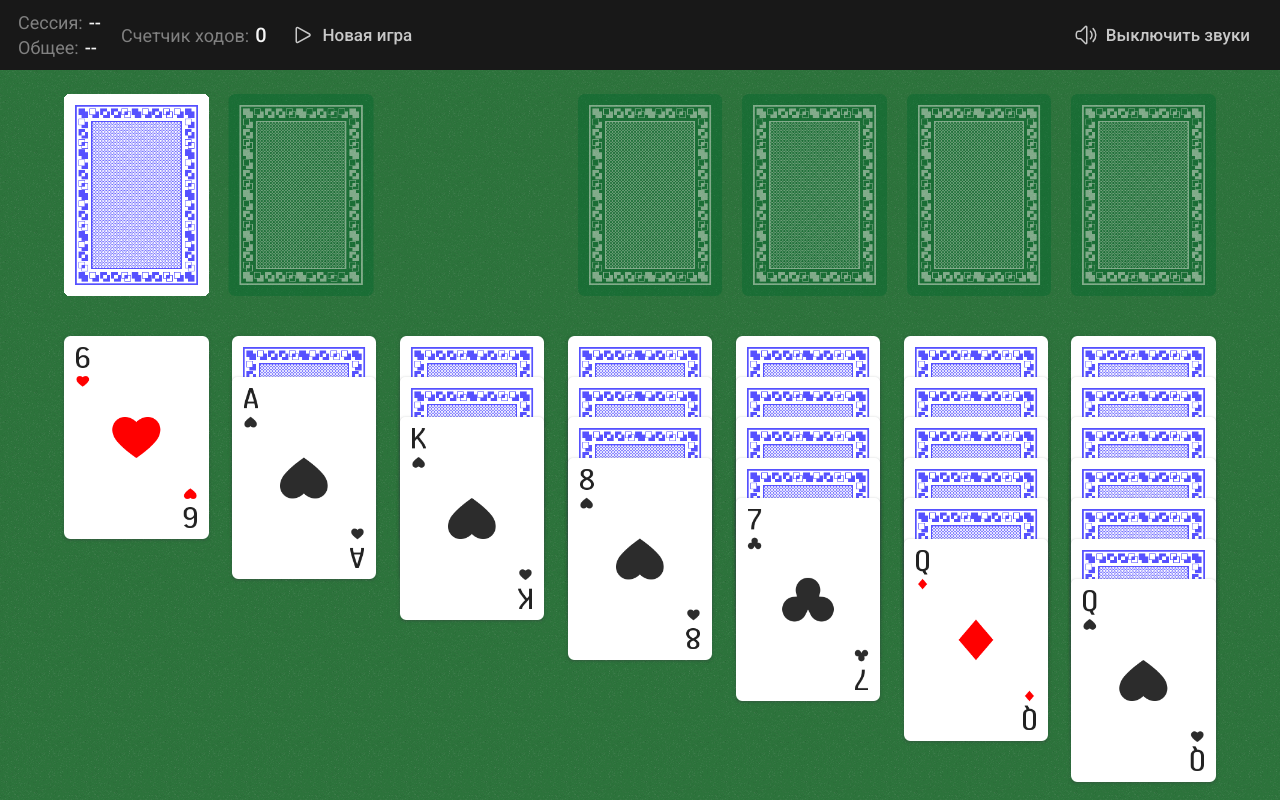
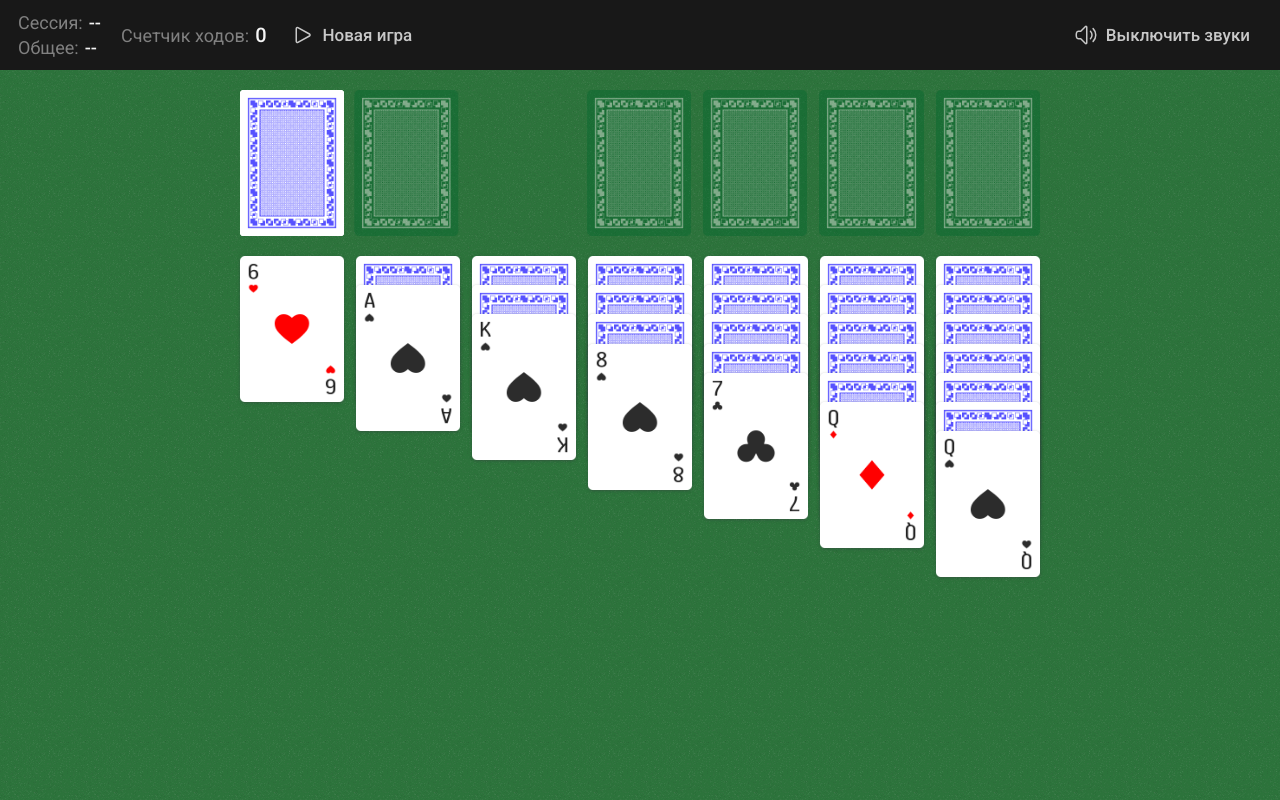
Before and after one commit to MiracleHorizon/solitaire, a Vue app: page /game in a window 1280 px wide. Built offline with nearby package versions, Linux system fonts and the light colour scheme.

Commit message:
feat: new card sizing

```diff
--- a/src/assets/styles/_variables.scss
+++ b/src/assets/styles/_variables.scss
@@ -1,22 +1,28 @@
-// Colors
+// I. Colors
 $white: #f5f5f5;
 $gray: #808080ff;
 $black: #181818;
 $board-green: #2c733bff;
 
-// Sizes
+// II. Sizes
 $header-height: 70px;
 
-$content-width: 90vw;
-$column-gap: 20px;
-$column-gap-small-screen: 8px;
-$columns: 7;
+// 1. Content
+$large-screen-content-width: 800px;
+$small-screen-content-width: 95vw;
+$small-content-max-width-bp: calc($large-screen-content-width + 50px);
 
-$card-width: calc($content-width / $columns - $column-gap);
-$card-width-small-screen: calc(
-  $content-width / $columns - $column-gap-small-screen
+// 2. Cards
+$card-x-gap: 10px;
+$total-columns: 7;
+$card-height-width-aspect-ratio: 0.71428571429;
+
+// - Width
+$card-width: calc(($large-screen-content-width / $total-columns) - $card-x-gap);
+$small-card-width: calc(
+  ($small-screen-content-width / $total-columns) - $card-x-gap
 );
-$height: calc(($content-width / $columns - $column-gap) * 1.4);
-$height-small: calc(
-  ($content-width / $columns - $column-gap-small-screen) * 1.4
-);
+
+// - Height
+$card-height: calc($card-width / $card-height-width-aspect-ratio);
+$small-card-height: calc($small-card-width / $card-height-width-aspect-ratio);
--- a/src/components/game/Board.vue
+++ b/src/components/game/Board.vue
@@ -61,7 +61,7 @@ const handleTouchMove = (ev: TouchEvent) => {
 </template>
 
 <style module lang="scss">
-@import '@styles/breakpoints';
+@import '@styles/variables';
 
 .root {
   width: 100%;
@@ -70,23 +70,13 @@ const handleTouchMove = (ev: TouchEvent) => {
   align-items: center;
   justify-content: flex-start;
   flex-direction: column;
-  padding-top: 24px;
-  padding-left: 18px;
-  padding-right: 18px;
-
-  @media screen and (max-width: $tablet) {
-    padding-left: 14px;
-    padding-right: 14px;
-  }
-
-  @media screen and (max-width: $mobileLg) {
-    padding-left: 10px;
-    padding-right: 10px;
-  }
 
   section {
-    width: 90vw;
-    max-width: 1200px;
+    width: $large-screen-content-width;
+
+    @media screen and (max-width: $small-content-max-width-bp) {
+      width: $small-screen-content-width;
+    }
   }
 }
 </style>
--- a/src/components/game/Card.vue
+++ b/src/components/game/Card.vue
@@ -70,12 +70,14 @@ const handleTopPosition = () => {
     return props.top
   }
 
+  const card = props.card
+
   if (cardIndexInColumn.value === null) return
 
-  if (props.card.column) {
+  if (card.column) {
     const indexInFlippedCards = gameStore.getCardIndexInColumnFlipped(
-      props.card.column,
-      props.card.id
+      card.column,
+      card.id
     )
 
     if (indexInFlippedCards === 0 && cardIndexInColumn.value > 0) {
@@ -84,7 +86,7 @@ const handleTopPosition = () => {
   }
 
   if (cardIndexInColumn.value > 0) {
-    return (props.card.isFlipped ? 30 : 20) + '%'
+    return (card.isFlipped ? 30 : 20) + '%'
   }
 }
 
@@ -197,6 +199,10 @@ const handleMouseUpAndTouchEnd = () => {
   width: $card-width;
   border-radius: 5px;
   touch-action: none;
+
+  @media screen and (max-width: $small-content-max-width-bp) {
+    width: $small-card-width;
+  }
 }
 
 .image {
--- a/src/components/game/sections/BottomSection/BottomSection.vue
+++ b/src/components/game/sections/BottomSection/BottomSection.vue
@@ -16,15 +16,17 @@ const gameStore = useGameStore()
 </template>
 
 <style module lang="scss">
+@import '@styles/variables';
+
 .root {
   height: -webkit-fill-available;
   display: flex;
   justify-content: space-between;
-  margin-top: 40px;
-  column-gap: 20px;
+  column-gap: $card-x-gap;
+  margin-top: 20px;
 
-  @media screen and (max-width: 550px) {
-    column-gap: 8px;
+  @media screen and (max-width: $small-content-max-width-bp) {
+    margin-top: 10px;
   }
 }
 </style>
--- a/src/components/game/sections/BottomSection/Column.vue
+++ b/src/components/game/sections/BottomSection/Column.vue
@@ -8,7 +8,7 @@ defineProps<{ column: Column }>()
 
 <template>
   <div :data-column-id="column.id" :data-droppable="true" :class="$style.root">
-    <CardCover v-if="column.cards.length <= 1" :class="$style.cardCover" />
+    <CardCover :class="$style.cardCover" />
     <Card v-if="column.cards.length > 0" :card="column.cards[0]" />
   </div>
 </template>
--- a/src/components/game/sections/TopSection/Bases/Base.vue
+++ b/src/components/game/sections/TopSection/Bases/Base.vue
@@ -16,14 +16,19 @@ defineProps<{ base: Base }>()
 <style module lang="scss">
 @import '@styles/variables';
 
+$width: $card-width;
+$small-width: $small-card-width;
+
 .root {
   position: relative;
   width: $card-width;
+
+  @media screen and (max-width: $small-content-max-width-bp) {
+    width: $small-width;
+  }
 }
 
 .card {
-  position: absolute;
-  left: 0;
   top: 0;
 }
 </style>
--- a/src/components/game/sections/TopSection/Bases/Bases.vue
+++ b/src/components/game/sections/TopSection/Bases/Bases.vue
@@ -12,9 +12,13 @@ const gameStore = useGameStore()
 </template>
 
 <style module lang="scss">
+@import '@styles/variables';
+
+$gap-fix: 2px;
+
 .root {
   display: flex;
-  align-items: center;
-  column-gap: 20px;
+  align-items: flex-start;
+  column-gap: calc($card-x-gap + $gap-fix);
 }
 </style>
--- a/src/components/game/sections/TopSection/Reserve.vue
+++ b/src/components/game/sections/TopSection/Reserve.vue
@@ -25,12 +25,12 @@ const handleFlipAll = () => {
 <template>
   <div :class="$style.root">
     <CardCover :class="$style.cardCover" @click="handleFlipAll" />
-    <CardCover :class="[$style.cardCover, $style.flipped]" />
+    <CardCover :class="[$style.cardCover, $style.flippedCard]" />
     <Card
       v-for="(card, index) of reserve"
       :card="card"
       :style="{ zIndex: card.isFlipped ? reserve.length + 1 - index : 1 }"
-      :class="[card.isFlipped && $style.flipped]"
+      :class="[card.isFlipped && $style.flippedCard]"
       @click="handleClickCard(card)"
     />
   </div>
@@ -39,20 +39,37 @@ const handleFlipAll = () => {
 <style module lang="scss">
 @import '@styles/variables';
 
+$height: $card-height;
+$small-height: $small-card-height;
+
 .root {
   position: relative;
   height: $height;
+  width: calc($card-width * 2 + $card-x-gap);
+
+  @media screen and (max-width: $small-content-max-width-bp) {
+    width: $small-height;
+  }
 }
 
 .cardCover {
   position: absolute;
+  width: $card-width;
 
   &:first-of-type {
     cursor: pointer;
   }
+
+  @media screen and (max-width: $small-content-max-width-bp) {
+    width: $small-card-width;
+  }
 }
 
-.flipped {
-  transform: translateX(calc($card-width + $column-gap));
+.flippedCard {
+  transform: translateX(calc($card-width + $card-x-gap));
+
+  @media screen and (max-width: $small-content-max-width-bp) {
+    transform: translateX(calc($small-card-width + $card-x-gap));
+  }
 }
 </style>
--- a/src/components/game/sections/TopSection/TopSection.vue
+++ b/src/components/game/sections/TopSection/TopSection.vue
@@ -11,8 +11,19 @@ import Bases from './Bases/Bases.vue'
 </template>
 
 <style module lang="scss">
+@import '@styles/variables';
+
+$height: $card-height;
+
 .root {
+  height: $height;
   display: flex;
   justify-content: space-between;
+  margin-top: 20px;
+
+  @media screen and (max-width: $small-content-max-width-bp) {
+    height: $small-card-height;
+    margin-top: 10px;
+  }
 }
 </style>
--- a/src/components/ui/CardCover.vue
+++ b/src/components/ui/CardCover.vue
@@ -13,7 +13,7 @@ import cardCover from '@images/cards/card_cover.png'
 @import '@styles/variables';
 
 .root {
-  width: $card-width;
+  width: 100%;
   z-index: 0;
   opacity: 0.4;
 
```
